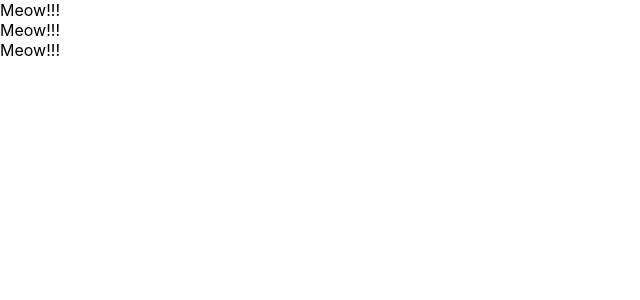
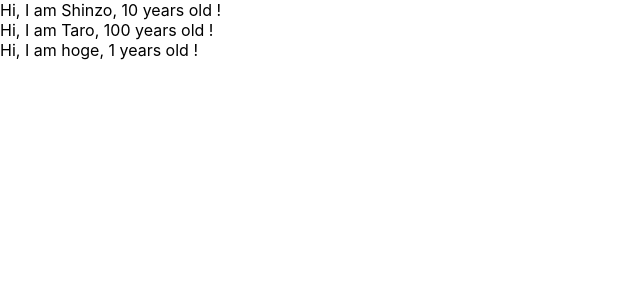
Before and after one commit to NoMotivationFoundError/redux, a React (Create React App) app: page / in a window 1280 px wide. Shown: the top 300 px of the page, without its empty margins (0-640 px from the left). Built offline with nearby package versions, Linux system fonts and the light colour scheme.

Commit message:
learn props of components

```diff
--- a/src/App.js
+++ b/src/App.js
@@ -1,26 +1,36 @@
 import React from "react";
 
-/*
-function App() {
-  return (
-    <React.Fragment>
-      <label htmlFor="bar">bar</label>
-      <input type="text" onChange={() => console.log("hoge hoge")}></input>
-    </React.Fragment>
-  );
-}
-*/
-
 const App = () => {
+  const profiles = [
+    {
+      name:"Shinzo",
+      age: 10,
+    },
+    {
+      name:"Taro",
+      age: 100,
+    },
+    {
+      name: 'hoge'
+    }
+  ];
   return <div>
-          <Cat />
-          <Cat />
-          <Cat />
-        </div>;
+        {
+          profiles.map((profile, index) => {
+            return <User name={profile.name} age={profile.age} key={index} />
+          })
+        }
+        </div>
 };
 
-const Cat = () => {
-  return <div>Meow!!!</div>;
+const User = (props) => {
+  return <div>
+    Hi, I am {props.name}, {props.age} years old !
+  </div>;
 };
 
+User.defaultProps = {
+  age : 1
+}
+
 export default App;
```
